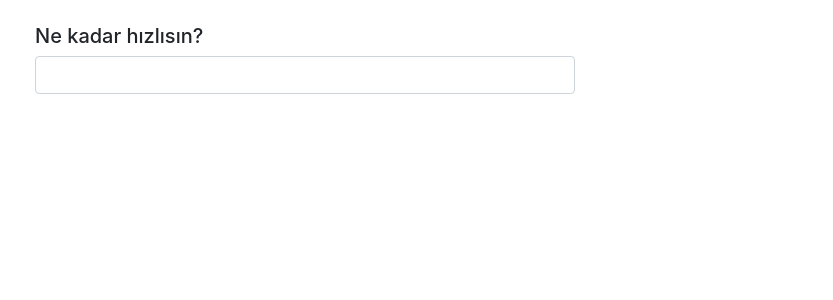
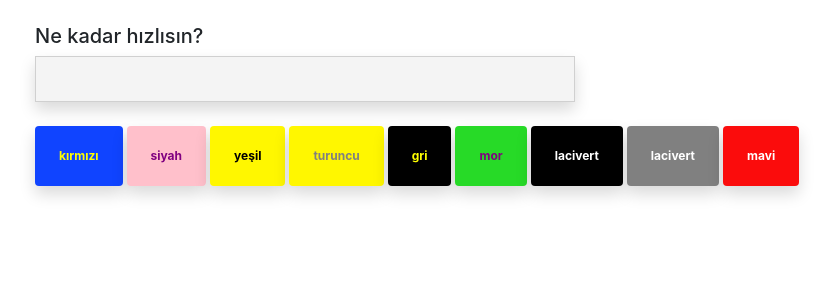
Before and after one commit to eryilmazyasin/yazbakalim, a React (Create React App) app: page / in a window 1280 px wide. Shown: the top 300 px of the page, without its empty margins (50-883 px from the left). Built offline with nearby package versions, Linux system fonts and the light colour scheme.

Commit message:
words change to colors

```diff
--- a/src/App.css
+++ b/src/App.css
@@ -36,3 +36,10 @@
     transform: rotate(360deg);
   }
 }
+
+.custom-input {
+  background: #dcdcdc4f;
+  padding: 22px 15px;
+  border: 1px solid #00000026;
+  border-radius: 0;
+}
--- a/src/App.js
+++ b/src/App.js
@@ -4,51 +4,111 @@ import Search from './components/search';
 import Badges from './components/badges';
 
 const App = () => {
-  const [words, setWords] = useState(['yasin', 'tamam', 'okey', 'number', 'jakuzi', 'öğretmen', 'apple', 'paravan', 'karavan', 'muz', 'peynir', 'çikolata', 'herkes', 'bilmukabele', 'kamyon', 'panik atak', 'lokasyon', 'banka', 'halı saha', 'bungee jumping', 'fight club', 'muşmula', 'ejderha meyvesi', 'at','su','ot', 'tebrikler']);
   const [input, setInput] = useState('');
   let [randomArray, setRandomArray] = useState([]);
+  const [badge, setBadge ] = useState([
+    {
+      colorName: 'kırmızı',
+      backgroundColor: '#1044ff',
+      color: 'yellow',
+      correct: 'mavi'
+    },
+    {
+      colorName: 'mavi',
+      backgroundColor: '#fb0c0c',
+      color: 'white',
+      correct: 'kırmızı'
+    },
+    {
+      colorName: 'yeşil',
+      backgroundColor: '#fff700',
+      color: 'black',
+      correct: 'sarı'
+    },
+    {
+      colorName: 'gri',
+      backgroundColor: 'black',
+      color: 'yellow',
+      correct: 'siyah'
+    },
+    {
+      colorName: 'siyah',
+      backgroundColor: 'pink',
+      color: 'purple',
+      correct: 'pembe'
+    },
+    {
+      colorName: 'turuncu',
+      backgroundColor: '#fff700',
+      color: 'gray',
+      correct: 'sarı'
+    },
+    {
+      colorName: 'lacivert',
+      backgroundColor: 'black',
+      color: 'white',
+      correct: 'siyah'
+    },
+    {
+      colorName: 'mor',
+      backgroundColor: '#27da27',
+      color: 'purple',
+      correct: 'yeşil'
+    },
+    {
+      colorName: 'lacivert',
+      backgroundColor: 'gray',
+      color: 'white',
+      correct: 'gri'
+    }
+  ]);
 
   const inputHandle = (e) => {
     setInput(e.target.value);
   }
 
-
-  let randomFunction = () => {
-    let newRandomArray = words.sort(() => Math.random() - Math.random()).slice(0, 10)
-      setRandomArray(
-        randomArray = newRandomArray
-      )
-  }
+  useEffect(() => {
+    let newRandomArray = badge.sort(() => Math.random() - Math.random()).slice(0, 10)
+    setRandomArray(
+      randomArray = newRandomArray
+    )
+  }, randomArray)
 
   const formSubmit = (e) => {
     e.preventDefault();
 
-    if(randomArray[0] === input) {
+    if(randomArray[0].correct === input) {
       console.log('evet');
       console.log(randomArray);
       randomArray.splice(0, 1);
       setRandomArray(randomArray);
       console.log(randomArray);
     }
+    else {
+      randomArray.push({
+        colorName: 'siyah',
+        backgroundColor: 'black',
+        color: 'black',
+        correct: 'siyah'
+      })
+    }
 
     setInput('');
 
-    if(words.length <= 0) {
+    if(randomArray.length <= 0) {
       alert('hepsini yaptın');
     }
 
-    randomFunction();
   }
 
   return (
     <div className="container">
       <div className="row d-flex align-items-center mt-4 mb-4">
-        <Search title="Ne kadar hızlısın?" inputHandle={ inputHandle } formSubmit={ formSubmit } value={ input }/>
+        <Search title="Ne kadar hızlısın? " inputHandle={ inputHandle } formSubmit={ formSubmit } value={ input }/>
       </div>
       <div className="row mt-2">
-        <Badges words = { randomArray } />
+        <Badges badges = { randomArray }/>
       </div>
-
     </div>
   )
 }
--- a/src/components/badges.js
+++ b/src/components/badges.js
@@ -2,15 +2,18 @@ import React from 'react';
 
 const badges = (props) => {
 
-
-
     return (
         <div className="col-md-12">
-            { props.words.map((word, index) => {
-                return (
-                    <span className={"badge p-4 mr-1 mb-1 " + (index == 0 ? 'badge-success' : 'badge-dark')} key={ index }>{ word }</span>
-                )
-            }) }
+            {
+                props.badges.map((item, index) => {
+                    return (
+                        <span className={"font-bold badge p-4 mr-1 mb-1 shadow " + (index == 0 ? 'badge-success' : 'badge-dark')}
+                        key={ index }
+                        style={{backgroundColor: item.backgroundColor, color: item.color}}
+                        >{ item.colorName }</span>
+                    )
+                })
+            }
      </div>
     )
 }
--- a/src/components/search.js
+++ b/src/components/search.js
@@ -1,4 +1,5 @@
 import React from 'react';
+import '../App.css';
 
 const search = (props) => {
     return (
@@ -6,7 +7,7 @@ const search = (props) => {
             <h5>{props.title}</h5>
             <form onSubmit={ props.formSubmit }>
 
-            <input type="text" className="form-control" onChange={ props.inputHandle } value={ props.value } />
+            <input type="text" className="form-control custom-input shadow" onChange={ props.inputHandle } value={ props.value } />
             </form>
 
         </div>
```
